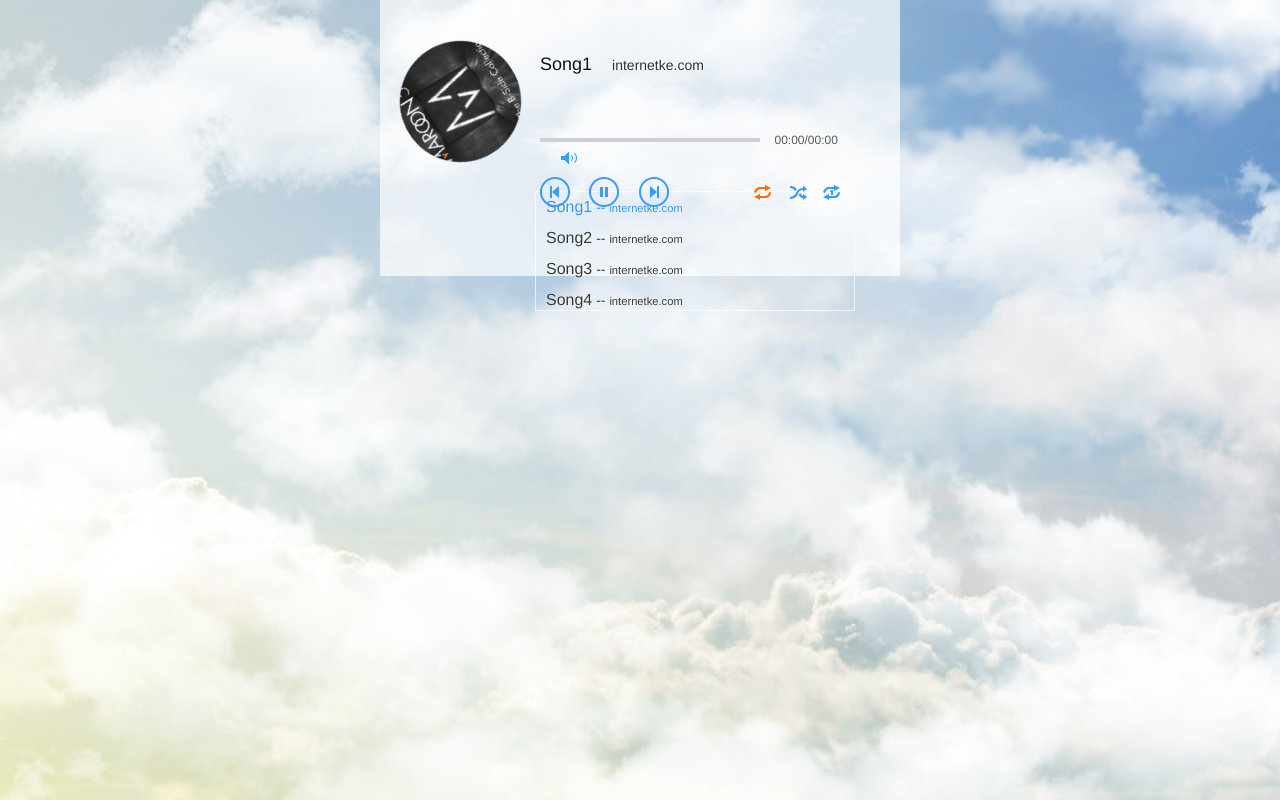
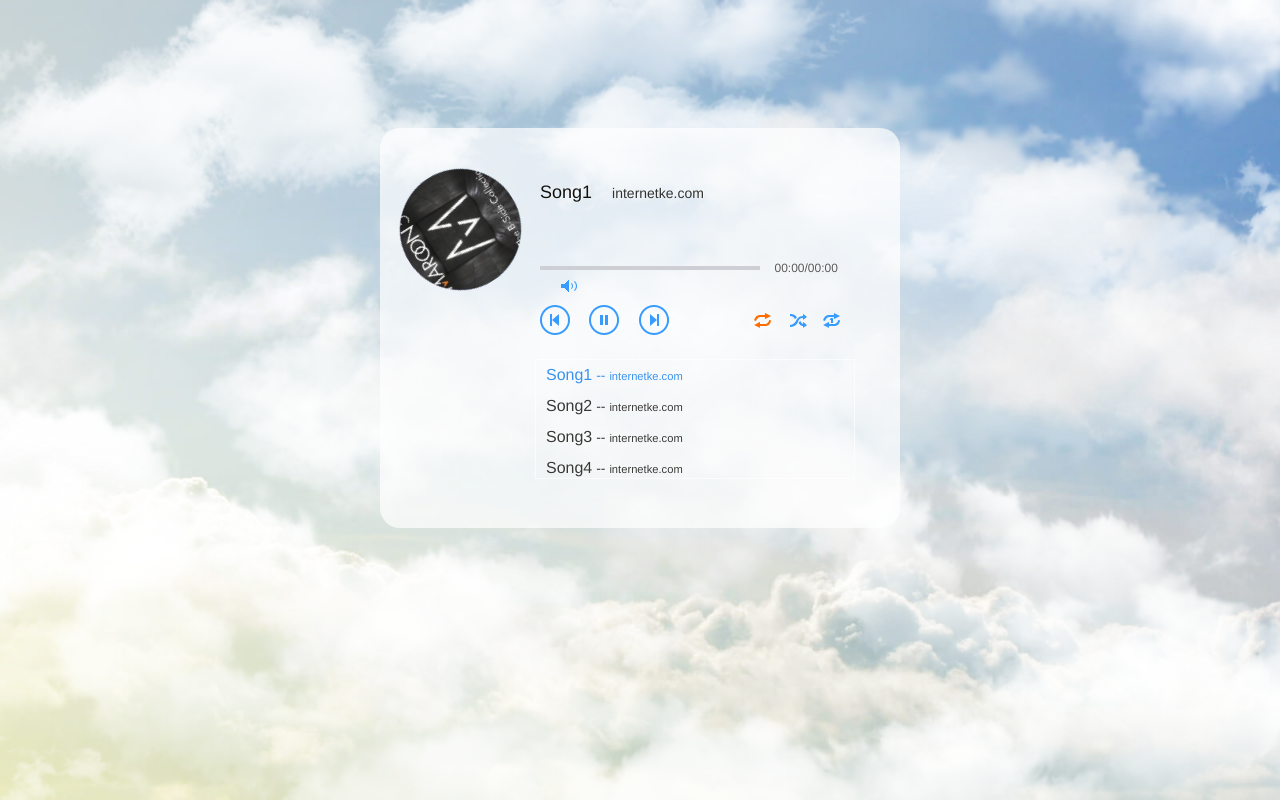
Before and after one commit to echo-cool/BDIC3023J-Software-Methodology-Q-A-Platform, a Flask app: page /auth/music in a window 1280 px wide. Run offline with Flask 2, Linux system fonts and the light colour scheme; the visitor is signed in with stand-in values (Sample User, id 1); data comes from the database, SQL or seed files in the repository; parts of the project's set-up code (start-up, migrations or seed data) failed here and were passed over; some libraries are stand-ins or nearby versions.

Commit message:
finish music player

```diff
--- a/app/static/smusic.css
+++ b/app/static/smusic.css
@@ -328,13 +328,14 @@ html, body {
 /*SMusic*/
 .grid-music-container {
     width: 520px;
-    height: 276px;
+    height: 400px;
     padding: 20px;
     position: relative;
     background-color: rgba(255, 255, 255, .7);
     font-family: "Microsoft Yahei", "微软雅黑", "Helvetica Neue", "Hiragino Sans GB", Helvetica, Tahoma, sans-serif;
     text-shadow: 1px 0 0 rgba(255, 255, 255, .7);
     margin: 0 auto;
+    border-radius: 20px;
 }
 
 .grid-music-container .m-music-play-wrap {
@@ -542,6 +543,7 @@ html, body {
     border: 1px solid rgba(255, 255, 255, .7);
     overflow-x: hidden;
     overflow-y: auto;
+    margin-top: 40px;
 }
 
 .grid-music-container .m-music-list-wrap ul {
@@ -650,3 +652,7 @@ html, body {
 .u-play-btn.mode-single.current {
     background-position: -221px -80px;
 }
+
+.satic-area #middle {
+    padding-top: 10%;
+}
--- a/app/templates/auth/music.html
+++ b/app/templates/auth/music.html
@@ -19,6 +19,7 @@
 <div class="satic-area">
     <div class="dynamic-area1"></div>
     <div class="dynamic-area2"></div>
+    <div id="middle">
         <div class="grid-music-container f-usn">
             <div class="m-music-play-wrap">
                 <div class="u-cover"></div>
@@ -52,6 +53,8 @@
             <div class="f-cb">&nbsp;</div>
             <div class="m-music-list-wrap"></div>
         </div>
+    </div>
+
 </div>
 
 {#<div class="grid-music-container f-usn">#}
```
Lines whose indentation alone changed are shown as unchanged.
